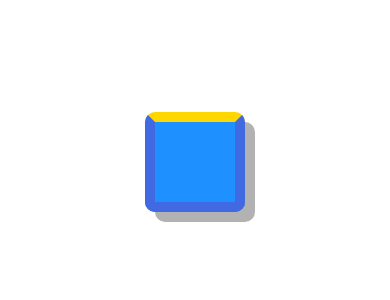
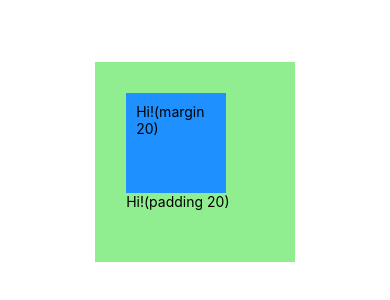
Before and after one commit to exemplar-codes/DoneWithIt, a React Native app: screen / in a window 390 px wide. Shown: the part 260-560 px from the top of the page. Built offline with nearby package versions, Linux system fonts and the light colour scheme.

Commit message:
Padding and margin

```diff
--- a/app/screens/StyleTrialScreen.js
+++ b/app/screens/StyleTrialScreen.js
@@ -1,11 +1,16 @@
 import React from "react";
-import { StyleSheet, View } from "react-native";
+import { StyleSheet, Text, View } from "react-native";
 import AppScreen from "../components/AppScreen";
 
 function StyleTrialScreen(props) {
   return (
     <AppScreen style={styles.container}>
-      <View style={[styles.box, styles.border, styles.shadow]}></View>
+      <View style={[styles.outerBox, styles.outerBoxPadding]}>
+        <View style={styles.box}>
+          <Text style={styles.textMargin}>Hi!(margin 20)</Text>
+        </View>
+        <Text>Hi!(padding 20)</Text>
+      </View>
     </AppScreen>
   );
 }
@@ -14,6 +19,11 @@ const styles = StyleSheet.create({
   container: {
     justifyContent: "center",
     alignItems: "center",
+  },
+  outerBox: {
+    width: 200,
+    height: 200,
+    backgroundColor: "lightgreen",
   },
   box: {
     width: 100,
@@ -40,5 +50,13 @@ const styles = StyleSheet.create({
     // android only
     elevation: 20,
   },
+
+  outerBoxPadding: {
+    padding: "8%",
+  },
+
+  textMargin: {
+    margin: 10,
+  },
 });
 export default StyleTrialScreen;
```
